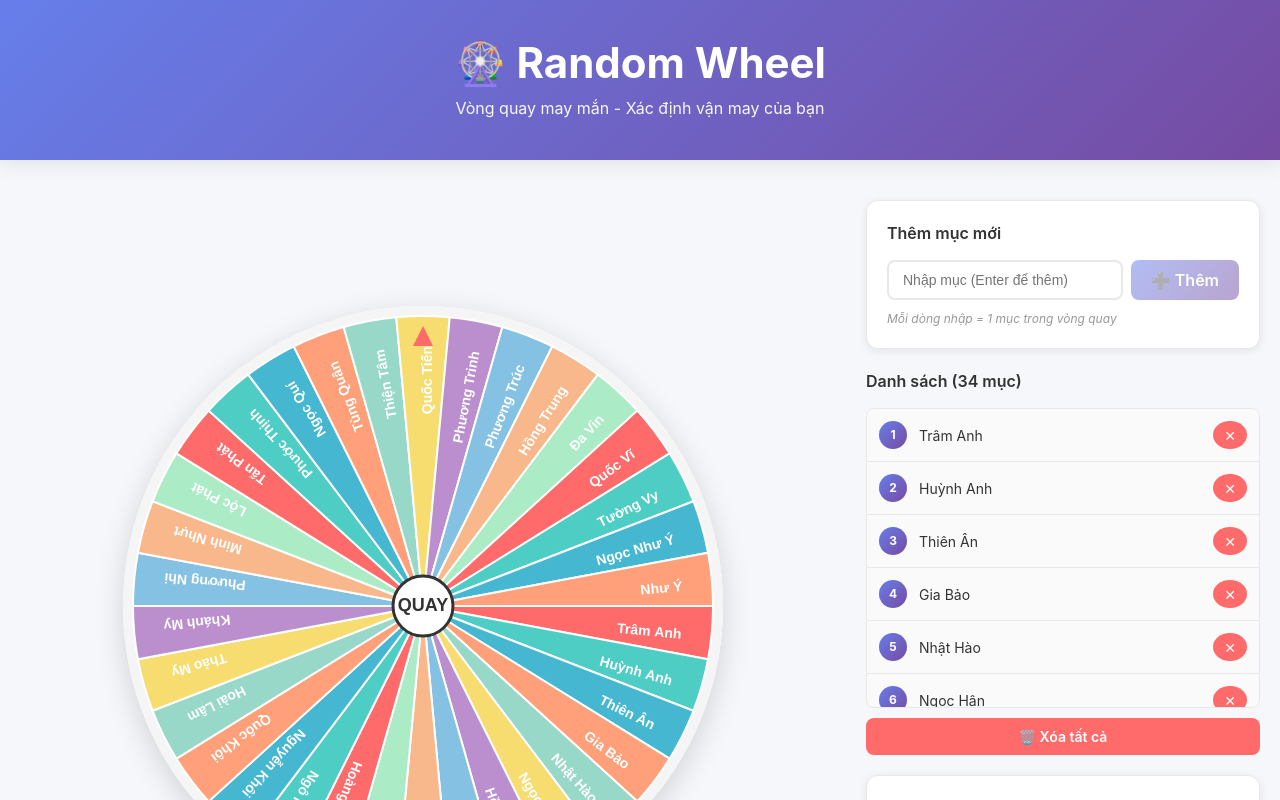
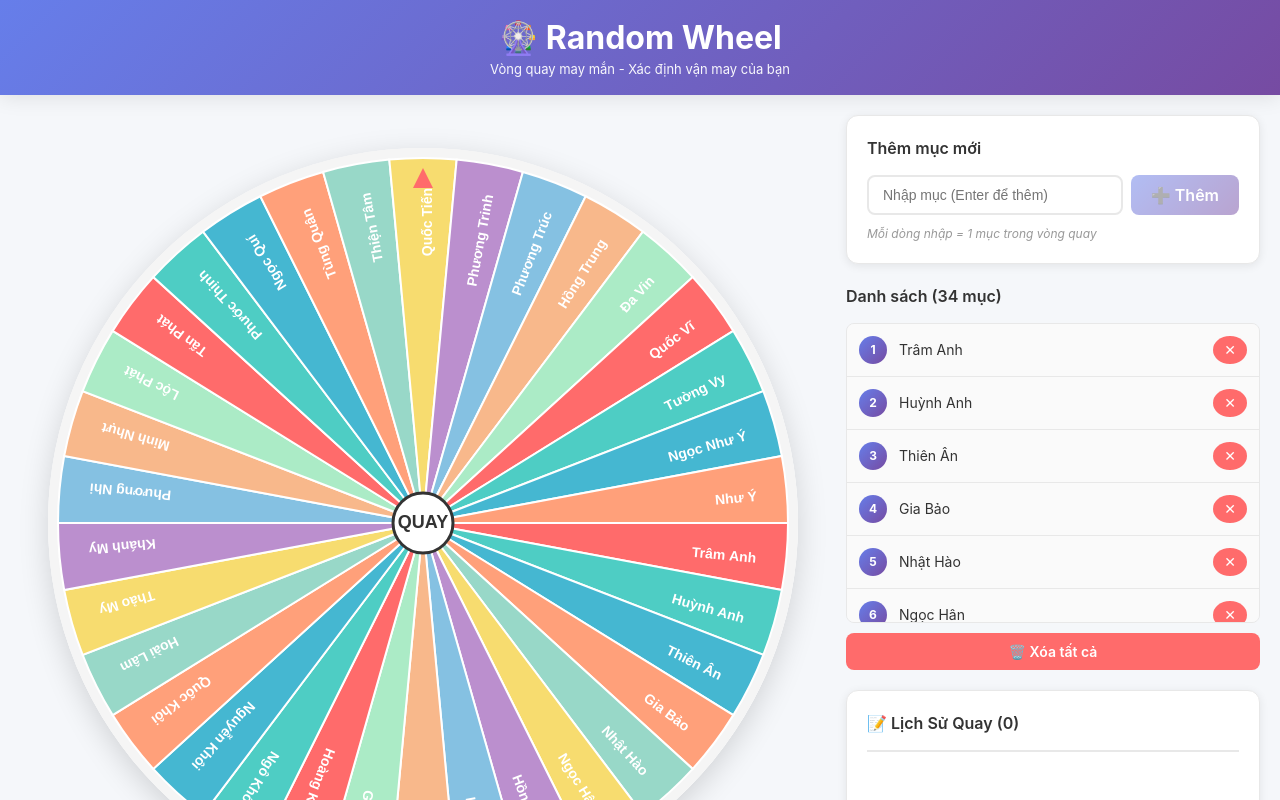
Before and after one commit to Huynh25/random-wheel, a React (Vite) app: page / in a window 1280 px wide. Shown: the top 800 px of the page. Built offline with nearby package versions, Linux system fonts and the light colour scheme.

Commit message:
update function random and fix UI

```diff
--- a/src/App.css
+++ b/src/App.css
@@ -51,19 +51,19 @@ button:disabled {
 .app-header {
   background: var(--primary-gradient);
   color: white;
-  padding: 40px 20px;
+  padding: 20px 20px 15px 20px;
   text-align: center;
   box-shadow: 0 2px 20px rgba(0, 0, 0, 0.1);
 }
 
 .app-header h1 {
-  font-size: 42px;
-  margin-bottom: 10px;
+  font-size: 32px;
+  margin-bottom: 5px;
   font-weight: bold;
 }
 
 .app-header p {
-  font-size: 16px;
+  font-size: 13px;
   opacity: 0.95;
   margin: 0;
 }
@@ -73,8 +73,8 @@ button:disabled {
   flex: 1;
   max-width: 100%;
   margin: 0 auto;
-  padding: 40px 20px;
-  gap: 40px;
+  padding: 20px 20px;
+  gap: 20px;
   width: 100%;
 }
 
--- a/src/App.tsx
+++ b/src/App.tsx
@@ -9,6 +9,17 @@ interface HistoryItem {
   result: string
   timestamp: string
 }
+
+const PRIORITY_NAMES = [
+  'Quốc Tiến',
+  'Hoàng Khang',
+  'Khánh My',
+  'Tường Vy',
+  'Ngọc Hân',
+  'Hồng Hoa',
+  'Ngọc Như Ý',
+  'Hoài Lâm'
+]
 
 function App() {
   const [items, setItems] = useState<string[]>([
@@ -23,6 +34,7 @@ function App() {
   const [selectedIndex, setSelectedIndex] = useState<number | null>(null)
   const [showModal, setShowModal] = useState(false)
   const [history, setHistory] = useState<HistoryItem[]>([])
+  const [wonPriority, setWonPriority] = useState<Set<number>>(new Set())
   const wheelRef = useRef<HTMLCanvasElement>(null)
 
   const handleAddItem = (item: string) => {
@@ -35,21 +47,38 @@ function App() {
     setItems(items.filter((_, i) => i !== index))
   }
 
-  const handleClearAllItems = () => {
-    setItems([])
+  const getNextSpinIndex = () => {
+    // Ưu tiên quay trúng các tên trong PRIORITY_NAMES chưa được quay
+    const priorityIndexes = PRIORITY_NAMES
+      .map(name => items.indexOf(name))
+      .filter(index => index !== -1) // Chỉ lấy những tên có trong danh sách
+      .filter(index => !wonPriority.has(index)) // Chỉ lấy những tên chưa quay trúng
+
+    // Nếu còn tên ưu tiên chưa quay trúng, ưu tiên quay cái đó
+    if (priorityIndexes.length > 0) {
+      return priorityIndexes[Math.floor(Math.random() * priorityIndexes.length)]
+    }
+
+    // Nếu đã quay trúng hết những tên ưu tiên, thì quay random toàn bộ
+    return Math.floor(Math.random() * items.length)
   }
 
   const handleSpin = () => {
     if (items.length === 0 || isSpinning) return
 
     setIsSpinning(true)
-    const randomIndex = Math.floor(Math.random() * items.length)
+    const randomIndex = getNextSpinIndex()
 
     // Simulate spin animation
     setTimeout(() => {
       setSelectedIndex(randomIndex)
       setShowModal(true)
       setIsSpinning(false)
+
+      // Cập nhật danh sách những cái tên đã quay trúng trong danh sách ưu tiên
+      if (PRIORITY_NAMES.includes(items[randomIndex])) {
+        setWonPriority(prev => new Set(prev).add(randomIndex))
+      }
 
       // Add to history
       const newHistoryItem: HistoryItem = {
@@ -64,6 +93,8 @@ function App() {
     if (selectedIndex !== null) {
       const newItems = items.filter((_, i) => i !== selectedIndex)
       setItems(newItems)
+      // Reset priority tracking khi danh sách thay đổi
+      setWonPriority(new Set())
       setShowModal(false)
       setSelectedIndex(null)
     }
@@ -77,7 +108,10 @@ function App() {
   const handleClearHistory = () => {
     setHistory([])
   }
-
+  const handleClearAllItems = () => {
+    setItems([])
+    setWonPriority(new Set())
+  }
   return (
     <div className="app">
       <header className="app-header">
--- a/src/components/Wheel.css
+++ b/src/components/Wheel.css
@@ -3,7 +3,7 @@
   flex-direction: column;
   align-items: center;
   justify-content: center;
-  gap: 20px;
+  gap: 15px;
 }
 
 .wheel-canvas {
--- a/src/components/Wheel.tsx
+++ b/src/components/Wheel.tsx
@@ -151,8 +151,8 @@ const Wheel = forwardRef<HTMLCanvasElement, WheelProps>(
                 <canvas
                     ref={canvasRef}
                     className={`wheel-canvas ${isSpinning ? 'spinning' : ''}`}
-                    width={600}
-                    height={600}
+                    width={750}
+                    height={750}
                     onClick={spinWheel}
                     style={{ cursor: isSpinning ? 'not-allowed' : 'pointer' }}
                 />
```
